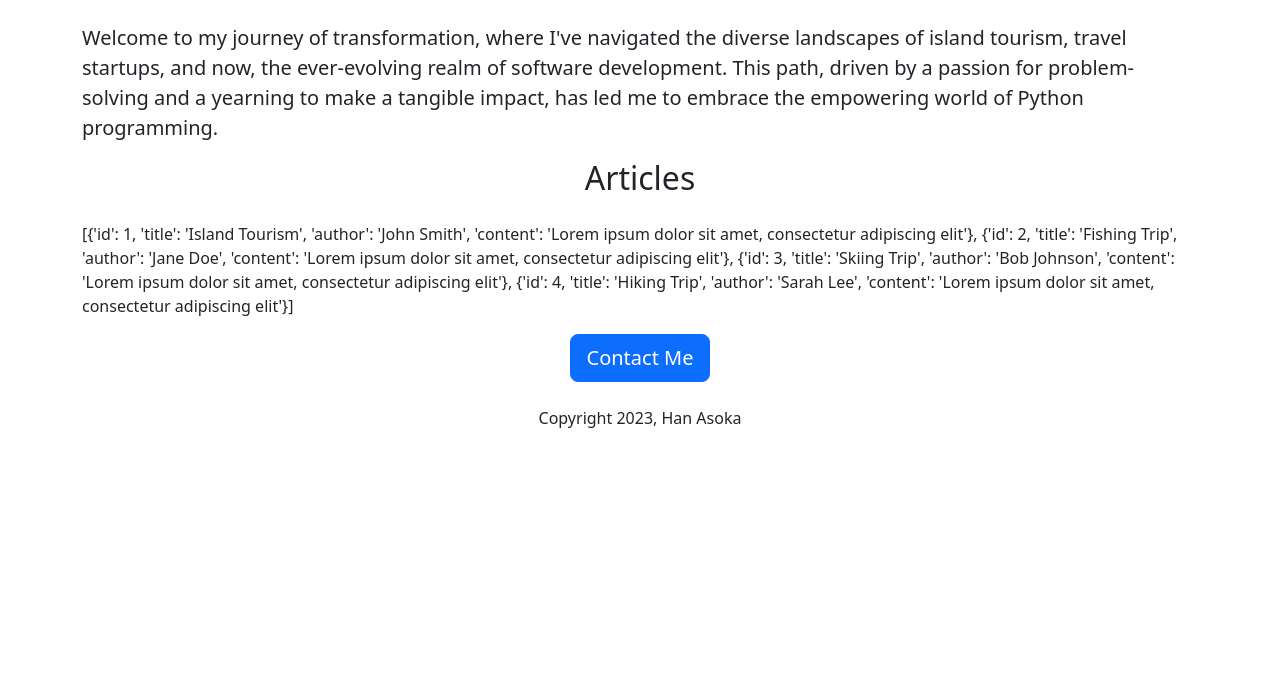
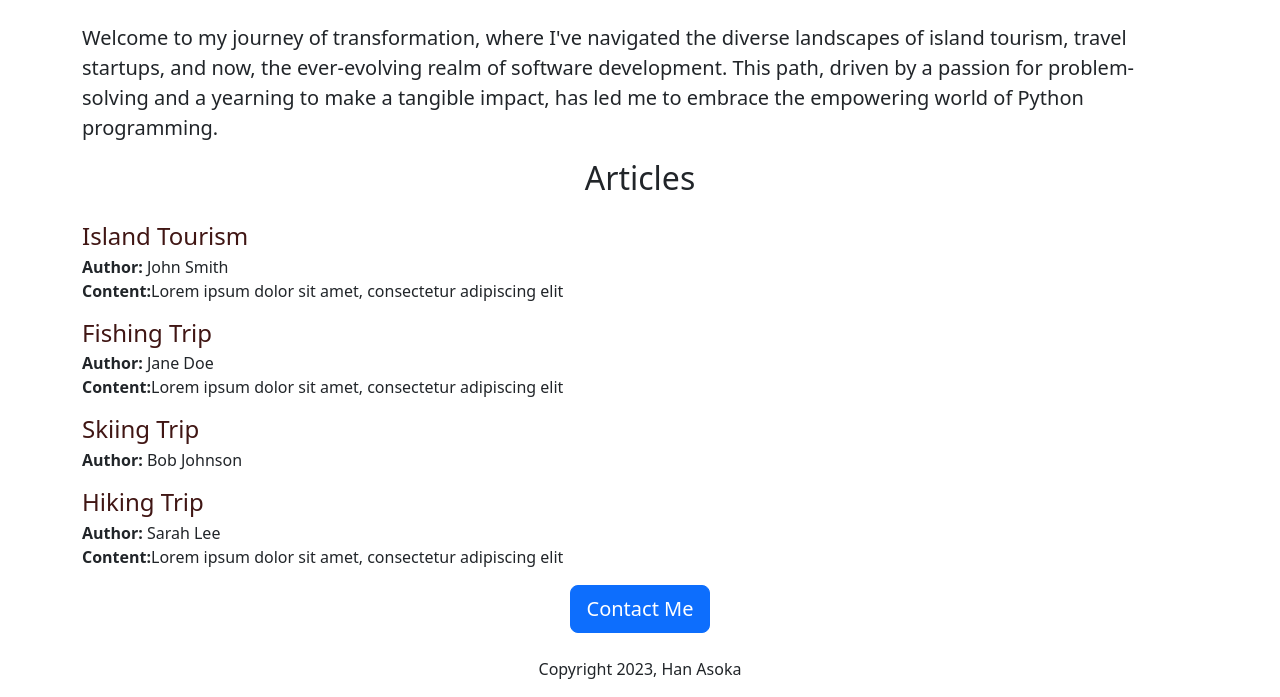
Before and after one commit to skylarasoka/journey, a Flask app: page / in a window 1280 px wide. Shown: the part 487-1184 px from the top of the page. Before the commit the page ends 915 px from the top, so only its background shows below. Run offline with Flask 3, Linux system fonts and the light colour scheme.

Commit message:
added dynamic data

```diff
--- a/app.py
+++ b/app.py
@@ -19,7 +19,6 @@ ARTICLES = [
     "id": 3,
     "title": "Skiing Trip",
     "author": "Bob Johnson",
-    "content": "Lorem ipsum dolor sit amet, consectetur adipiscing elit"
   },
   {
     "id": 4,
--- a/templates/home.html
+++ b/templates/home.html
@@ -21,9 +21,22 @@
       <h2 class="text-center mt-2 mb-4">About Me</h2>
       <p class="lead">Welcome to my journey of transformation, where I've navigated the diverse landscapes of island tourism, travel startups, and now, the ever-evolving realm of software development. This path, driven by a passion for problem-solving and a yearning to make a tangible impact, has led me to embrace the empowering world of Python programming.</p>
       <h2 class="text-center mt-2 mb-4">Articles</h2>
-      <p>
-        {{jobs}}
-      </p>
+      <div>
+        {% for article in jobs %}
+          <div style="margin-bottom:16px">
+            <h4 style="color:rgb(64, 22, 20); margin-bottom:4px">{{article["title"]}}
+            </h4>
+            <div>
+              <b>Author:</b> {{article["author"]}}
+            </div>
+            {% if "content" in article %}
+            <div>
+              <b>Content:</b>{{article["content"]}}
+            </div>
+            {% endif %}
+          </div>
+        {% endfor %}
+      </div>
       <div class="text-center">
         <button class="btn btn-primary btn-lg">Contact Me</button>
         <p class="mt-4">Copyright 2023, Han Asoka</p>
```
